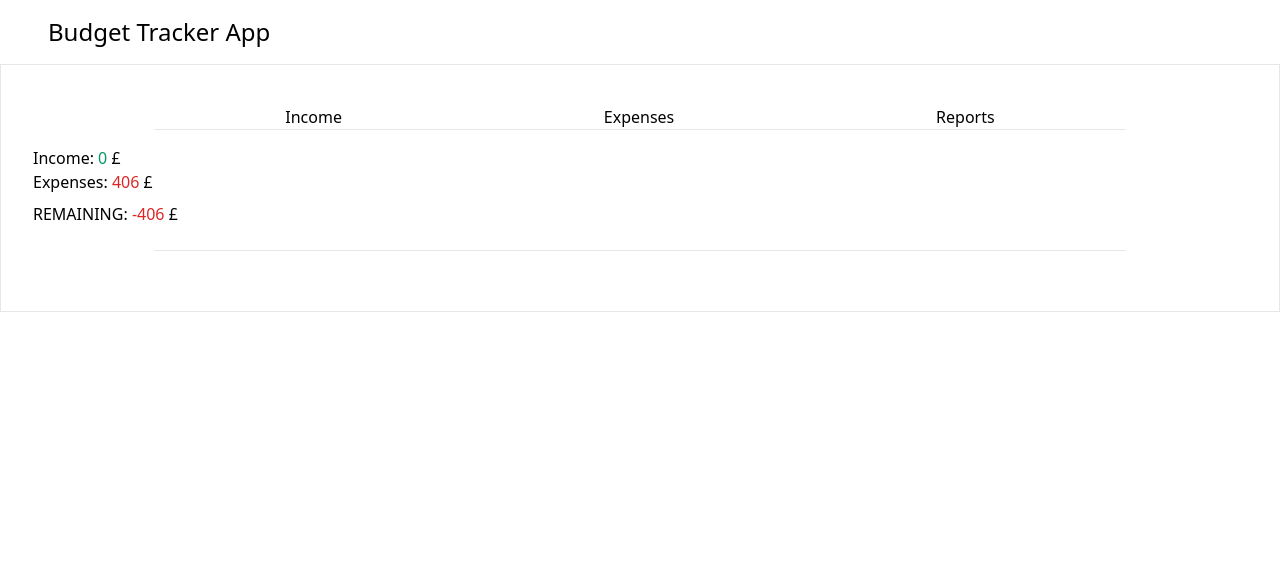
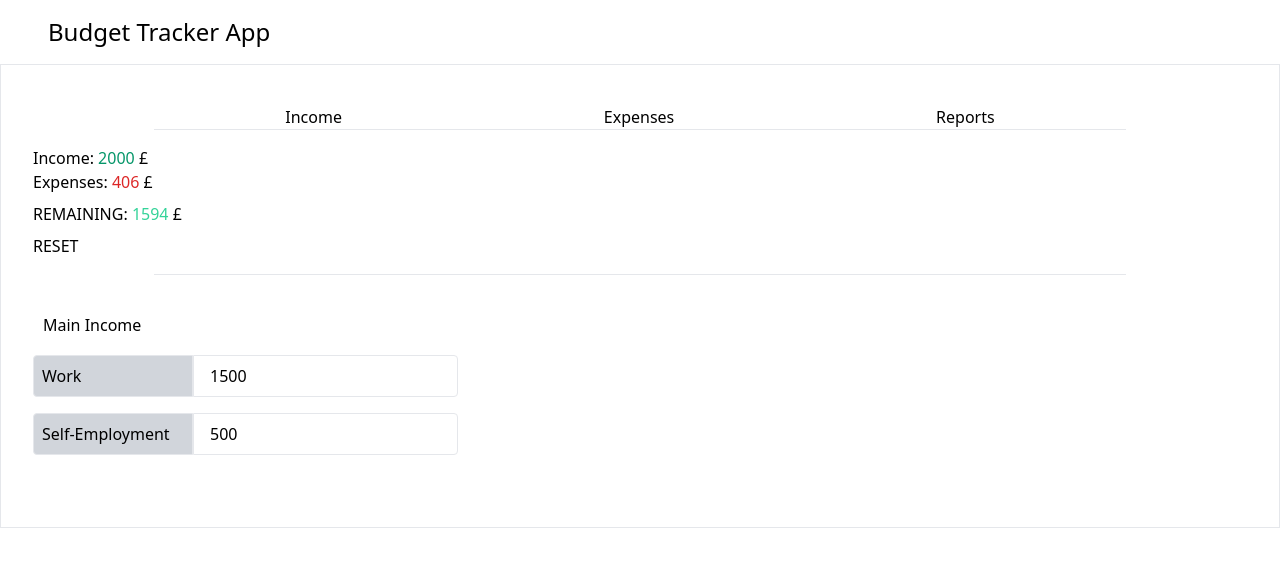
Before and after one commit to totallycrow/budget-tracker-app, a React (Create React App) app: page / in a window 1280 px wide. Shown: the top 566 px of the page. Built offline with nearby package versions, Linux system fonts and the light colour scheme.

Commit message:
fix bugged ID generation and add reset button

```diff
--- a/src/App.js
+++ b/src/App.js
@@ -44,6 +44,39 @@ function App() {
 
   // const [inputExpenses, setInputExpenses] = useState([0, 0]);
 
+  const reset = () => {
+
+    const state = [
+      { id: 0, type: "expense", description: "Bills", value: 0,
+          inputs: [
+            {id: "0-1", title: "Gym", value: 20},
+            {id: "0-2", title: "Travel", value: 150},
+            {id: "0-3", title: "Phone", value: 66}] },
+
+      { id: 1, type: "expense", description: "Entertainment", value: 0,
+          inputs: [
+            {id: "1-1", title: "Netflix", value: 20},
+            {id: "1-2", title: "Games", value: 150},
+            ] },
+      { id: 2, type: "income", description: "Main Income", value: 0,
+            inputs: [
+              {id: "2-1", title: "Work", value: 1500},
+              {id: "2-2", title: "Self-Employment", value: 500},
+              ] },
+      ]
+    state[0].id = idGenerator();
+    localStorage.setItem(`inputIncomes`, initialArray)
+    console.log("*************************STATE RESET: ", state)
+    setInputIncomes(state)
+  }
+
+  const idGenerator = () => {
+
+      let numberId = Date.now().toString(36) + Math.floor(Math.pow(10, 12) + Math.random() * 9*Math.pow(10, 12)).toString(36)
+      console.log(numberId)
+      return numberId
+  }
+
   // State of Current Page
   const [page, setPage] = useState("income");
 
@@ -60,14 +93,21 @@ function App() {
       let incomesSum = 0;
       let expensesSum = 0;
 
+      idGenerator(inputIncomes);
+
+
       inputIncomes.forEach((element) => {
         if (element.type === "expense") {
           element.inputs.forEach(subinput => {
             expensesSum = expensesSum + subinput.value
           })
-          expensesSum = expensesSum + element.value
+
         } else if (element.type === "income") {
-          incomesSum = incomesSum + element.value;}
+          element.inputs.forEach(subinput => {
+            incomesSum = incomesSum + subinput.value;
+          })
+          // incomesSum = incomesSum + element.value;
+        }
       });
       // return parseInt(sum);
 
@@ -161,6 +201,7 @@ function App() {
                 £
               </h3>
             </div>
+            <button onClick={reset}>RESET</button>
           </div>
 
           <div className="mx-auto py-2 px-4 mb-5 border-b w-4/5"></div>
@@ -169,13 +210,17 @@ function App() {
               onInputChange={onInputChange}
               income={income}
               expense={expense}
-              fields={2}
+
+              values={inputIncomes}
+              setValues={setInputIncomes}
+              idGenerator={idGenerator}
             />
           </div>
           <div className={page !== "expenses" ? "hidden" : ""}>
             <ExpensesTab onInputChange={onInputChange} expense={expense}
             values={inputIncomes}
-            setValues={setInputIncomes}/>
+            setValues={setInputIncomes}
+            idGenerator={idGenerator}/>
           </div>
           <div className={page !== "reports" ? "hidden" : ""}>
             <ReportsTab
--- a/src/components/ExpensesTab.js
+++ b/src/components/ExpensesTab.js
@@ -7,6 +7,7 @@ export default function ExpensesTab({
   expense,
   values,
   setValues,
+  idGenerator,
 }) {
   const [state, setState] = useState("test");
   const test = () => alert(state);
@@ -14,7 +15,7 @@ export default function ExpensesTab({
   const collectionDisplay = values.filter((value) => value.type === "expense");
 
   const onClickAddCategory = () => {
-    const parentId = values.length < 1 ? 0 : values.length + 1;
+    const parentId = idGenerator();
     const newObject = {
       id: parentId,
       type: "expense",
--- a/src/components/IncomeTab.js
+++ b/src/components/IncomeTab.js
@@ -1,7 +1,26 @@
 import React from 'react'
 import ItemList from './ItemList'
+import InputCategory from './InputCategory';
 
-const IncomeTab = ({onInputChange, income}) => {
+const IncomeTab = ({onInputChange, income, values, setValues, idGenerator}) => {
+
+  const collectionDisplay = values.filter((value) => value.type === "income");
+
+  const onClickAddCategory = () => {
+
+    const parentId = idGenerator()
+
+    const newObject = {
+      id: parentId,
+      type: "income",
+      description: "Income",
+      value: 0,
+      inputs: [{ id: parentId + "-" + 1, title: "Gym", value: 20 }],
+    };
+    let addedData = [...values, newObject];
+    setValues(addedData);
+  };
+
     return (
         <div>
              {/* <ItemList
@@ -17,6 +36,37 @@ const IncomeTab = ({onInputChange, income}) => {
               label={"Other Income"}
             /> */}
 
+<div>
+        {collectionDisplay.map((value) => (
+          <div key={value.id}>
+            <InputCategory
+              onInputChange={onInputChange}
+              id={value.id}
+              type={value.type}
+
+              values={values}
+              setValues={setValues}
+
+              description={value.description}
+              listItems={value.inputs}
+              key={value.id}
+              onClickAddCategory={onClickAddCategory}
+            />
+          </div>
+        ))}
+      </div>
+      <div>
+        {collectionDisplay.length < 1 ? (
+          <button onClick={onClickAddCategory} className="inline m-auto px-2">
+            Add New
+          </button>
+        ) : (
+          ""
+        )}
+
+        {/* <button className="inline m-auto px-2">Add New</button> */}
+      </div>
+
         </div>
     )
 }
--- a/src/components/ItemList.js
+++ b/src/components/ItemList.js
@@ -17,7 +17,7 @@ const ItemList = ({
   const [inputValue, setInputValue] = useState(childValue);
   const [showMenu, setShowMenu] = useState(false);
   const toggleMenu = () => setShowMenu(!showMenu);
-  const [title, setTitle] = useState("Your Title");
+  // const [title, setTitle] = useState("Your Title");
   const [inputTitle, setInputTitle] = useState(childTitle);
   let childKey;
 
@@ -48,7 +48,7 @@ const ItemList = ({
   };
 
   const onClickAddItem = () => {
-    const newObject = { id: "", title: title, value: 0 };
+    const newObject = { id: "", title: "default", value: 0 };
 
     let updatedData = values.map((input) => {
       if (input.id !== id) {
--- a/src/data/initialArray.js
+++ b/src/data/initialArray.js
@@ -1,70 +1,24 @@
 const initialArray = [
-    // {
-    //   id: 0,
-    //   type: "income",
-    //   title: "salary",
-    //   value: 0,
-    //   inputs: [{
-    //     id: "s0",
-    //     type: "income",
-    //     title: "salary",
-    //     value: 0,
 
-    //   },{}]},
-
-
-
-    // {
-    //   id: 1,
-    //   type: "income",
-    //   title: "other income",
-    //   value: 0,
-    //   inputs: []
-    // },
-    // { id: 2, type: "expense", description: "exp", value: 0 },
-    // { id: 3, type: "expense", description: "exp", value: 0 },
-    // { id: 3, type: "expense", description: "exp", value: 0 },
-    // { id: 4, type: "expense", description: "exp", value: 0 },
-    // { id: 5, type: "expense", description: "exp", value: 0 },
-    // { id: 6, type: "expense", description: "exp", value: 0 },
-    // { id: 7, type: "expense", description: "exp", value: 0 },
-    // { id: 8, type: "expense", description: "exp", value: 0 },
-    // { id: 9, type: "expense", description: "exp", value: 0 },
-    // { id: 10, type: "expense", description: "exp", value: 0 },
-    // { id: 11, type: "expense", description: "exp", value: 0 },
-    // { id: 12, type: "expense", description: "exp", value: 0 },
-    // { id: 12, type: "expense", description: "exp", value: 0 },
-    // { id: 13, type: "expense", description: "exp", value: 0 },
-    // { id: 14, type: "expense", description: "exp", value: 0 },
-    // { id: 15, type: "expense", description: "exp", value: 0 },
-    // { id: 16, type: "expense", description: "exp", value: 0 },
-    // { id: 1752, type: "income", description: "exp", value: 0, inputs:[] },
-//
-    { id: 1844, type: "expense", description: "Bills", value: 0,
+    { id: 0, type: "expense", description: "Bills", value: 0,
         inputs: [
-          {id: "1844-1", title: "Gym", value: 20},
-          {id: "1844-2", title: "Travel", value: 150},
-          {id: "1844-3", title: "Phone", value: 66}] },
+          {id: "0-1", title: "Gym", value: 20},
+          {id: "0-2", title: "Travel", value: 150},
+          {id: "0-3", title: "Phone", value: 66}] },
 
 //
     // { id: 19123, type: "income", description: "exp", value: 0 },
-    { id: 31849, type: "expense", description: "Entertainment", value: 0,
+    { id: 1, type: "expense", description: "Entertainment", value: 0,
         inputs: [
-          {id: "31849-1", title: "Netflix", value: 20},
-          {id: "31849-2", title: "Games", value: 150},
+          {id: "1-1", title: "Netflix", value: 20},
+          {id: "1-2", title: "Games", value: 150},
           ] },
+    { id: 2, type: "income", description: "Main Income", value: 0,
+          inputs: [
+            {id: "2-1", title: "Work", value: 1500},
+            {id: "2-2", title: "Self-Employment", value: 500},
+            ] },
 
-
-    // { id: 23, type: "expense", description: "exp", value: 0 },
-    // { id: 20, type: "expense", description: "exp", value: 0 },
-    // { id: 21, type: "expense", description: "exp", value: 0 },
-    // { id: 22, type: "expense", description: "exp", value: 0 },
-    // { id: 24, type: "expense", description: "exp", value: 0 },
-    // { id: 25, type: "expense", description: "exp", value: 0 },
-    // { id: 26, type: "expense", description: "exp", value: 0 },
-    // { id: 27, type: "expense", description: "exp", value: 0 },
-    // { id: 28, type: "expense", description: "exp", value: 0 },
-    // { id: 29, type: "expense", description: "exp", value: 0 }
 
     ]
 
```
